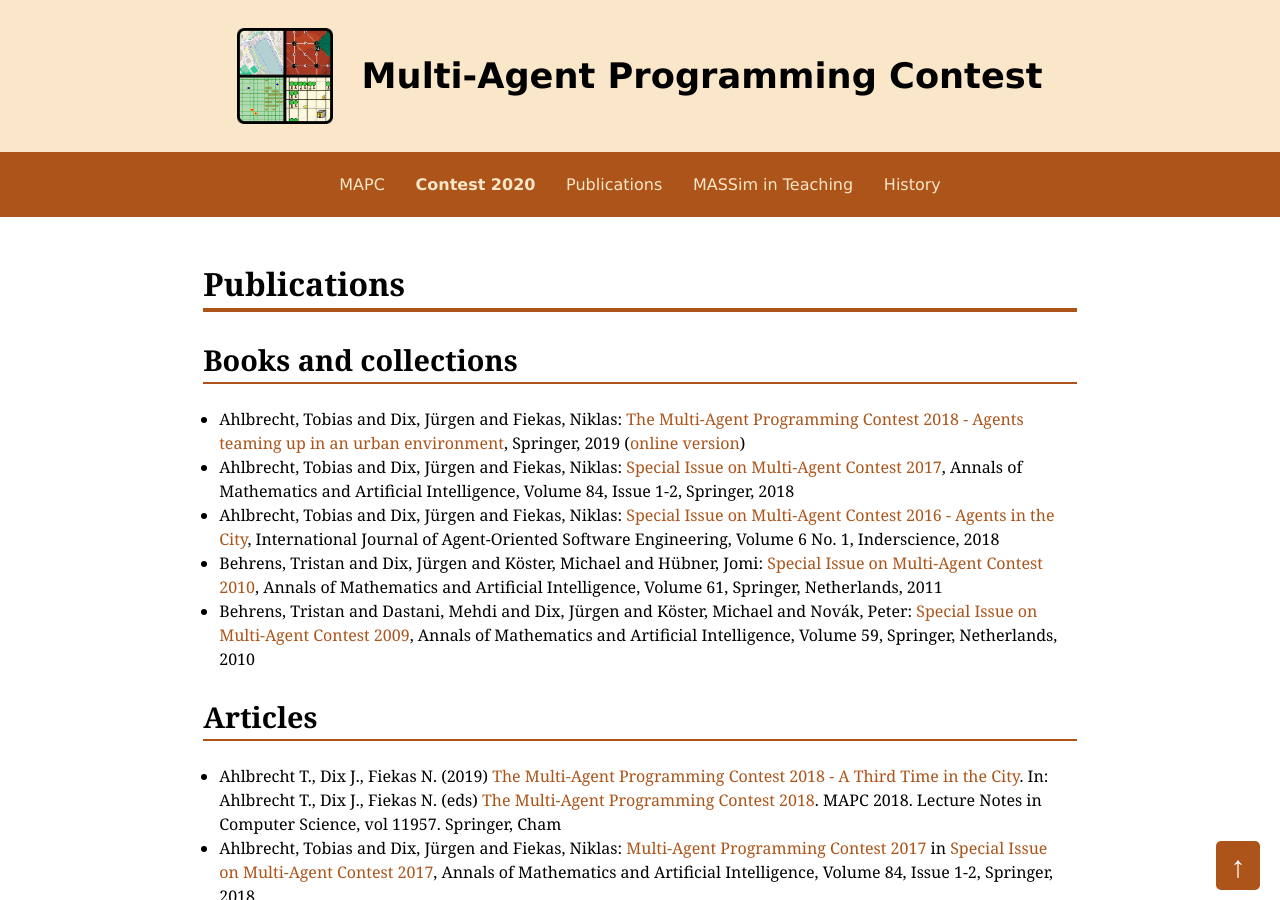
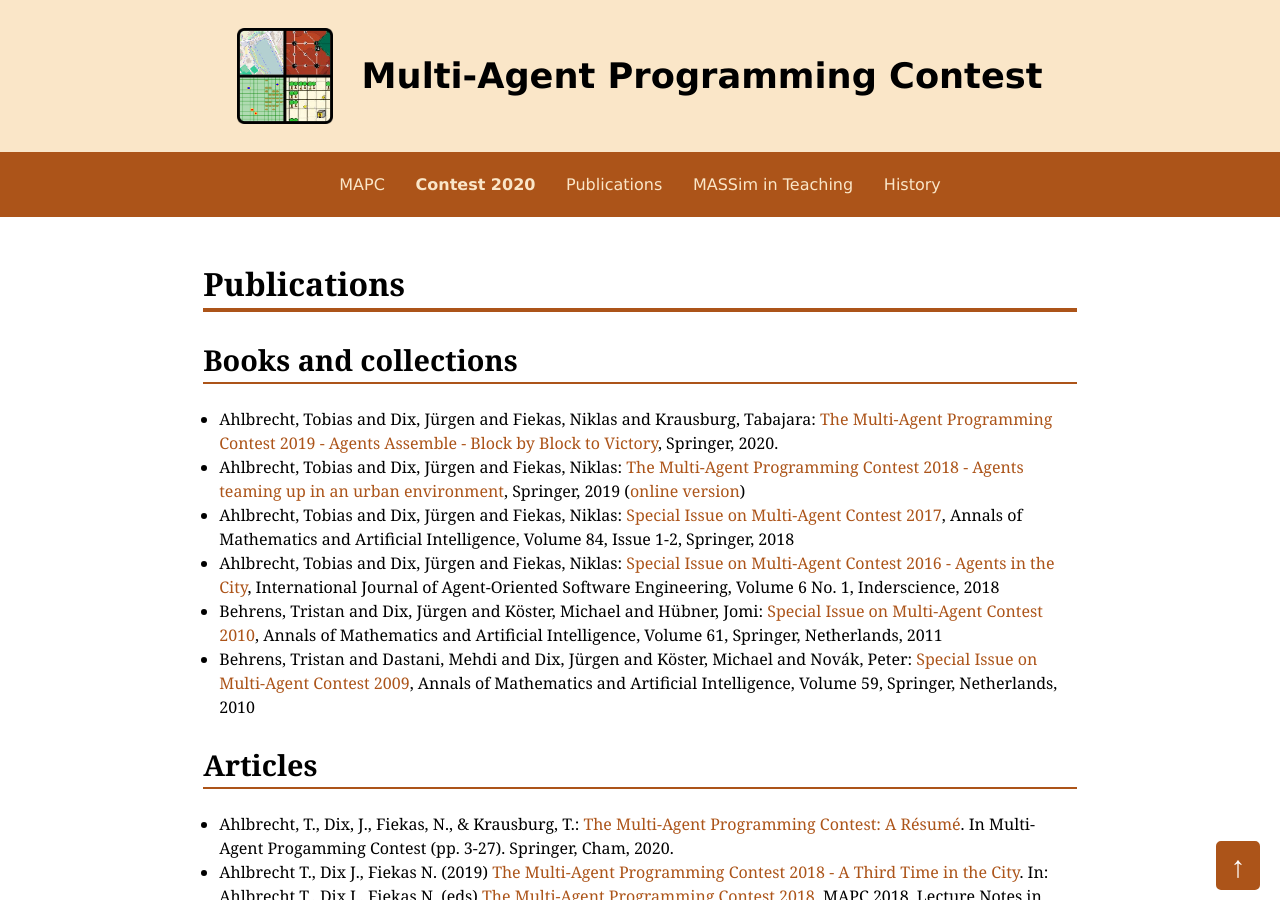
Before and after one commit to agentcontest/agentcontest.github.io, a Jekyll site: the page built from publications/index.md, in a window 1280 px wide and 900 px high. Built offline with Jekyll 4.4.1, drawn with Linux system fonts in a browser that asks for light colours.

Commit message:
list 2019 publications

```diff
--- a/publications/index.md
+++ b/publications/index.md
@@ -6,6 +6,7 @@ title: Publications
 Books and collections
 ---------------------
 
+* Ahlbrecht, Tobias and Dix, Jürgen and Fiekas, Niklas and Krausburg, Tabajara: [The Multi-Agent Programming Contest 2019 - Agents Assemble - Block by Block to Victory](https://www.springer.com/gp/book/9783030592981), Springer, 2020.
 * Ahlbrecht, Tobias and Dix, Jürgen and Fiekas, Niklas: [The Multi-Agent Programming Contest 2018 - Agents teaming up in an urban environment](https://www.springer.com/gp/book/9783030379582), Springer, 2019 ([online version](https://link.springer.com/book/10.1007/978-3-030-37959-9))
 * Ahlbrecht, Tobias and Dix, Jürgen and Fiekas, Niklas: [Special Issue on Multi-Agent Contest 2017](http://www.springer.com/computer/ai/journal/10472), Annals of Mathematics and Artificial Intelligence, Volume 84, Issue 1-2, Springer, 2018
 * Ahlbrecht, Tobias and Dix, Jürgen and Fiekas, Niklas: [Special Issue on Multi-Agent Contest 2016 - Agents in the City](http://www.inderscience.com/info/inarticletoc.php?jcode=ijaose&year=2018&vol=6&issue=1), International Journal of Agent-Oriented Software Engineering, Volume 6 No. 1, Inderscience, 2018
@@ -15,6 +16,7 @@ Books and collections
 Articles
 --------
 
+* Ahlbrecht, T., Dix, J., Fiekas, N., & Krausburg, T.: [The Multi-Agent Programming Contest: A Résumé](https://link.springer.com/chapter/10.1007/978-3-030-59299-8_1). In Multi-Agent Progamming Contest (pp. 3-27). Springer, Cham, 2020.
 * Ahlbrecht T., Dix J., Fiekas N. (2019) [The Multi-Agent Programming Contest 2018 - A Third Time in the City](https://link.springer.com/chapter/10.1007/978-3-030-37959-9_1). In: Ahlbrecht T., Dix J., Fiekas N. (eds) [The Multi-Agent Programming Contest 2018](https://www.springer.com/gp/book/9783030379582). MAPC 2018. Lecture Notes in Computer Science, vol 11957. Springer, Cham
 * Ahlbrecht, Tobias and Dix, Jürgen and Fiekas, Niklas: [Multi-Agent Programming Contest 2017](http://dx.doi.org/10.1007/s10472-018-9594-x) in [Special Issue on Multi-Agent Contest 2017](https://link.springer.com/journal/volumesAndIssues/10472), Annals of Mathematics and Artificial Intelligence, Volume 84, Issue 1-2, Springer, 2018.
   * [read online](https://rdcu.be/2Qrt)
```
